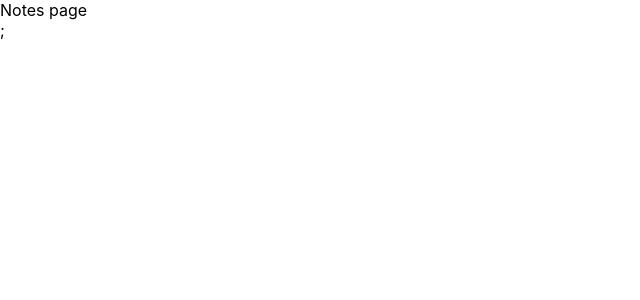
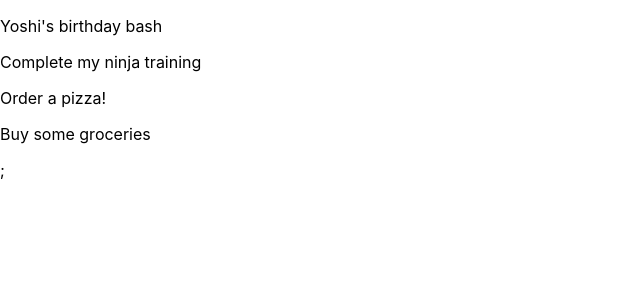
Before and after one commit to davidscarmo/material-ui-tutorial-the-net-ninja, a Next.js app: page /Notes in a window 1280 px wide. Shown: the top 300 px of the page, without its empty margins (0-640 px from the left). Built offline with nearby package versions, Linux system fonts and the light colour scheme; data requests are answered from the project's data file.

Commit message:
armazenamento dos dados do form no json-server

```diff
--- /dev/null
+++ b/data/db.json
@@ -0,0 +1,28 @@
+{
+  "notes": [
+    {
+      "title": "Yoshi's birthday bash",
+      "details": "Lorem Ipsum is simply dummy text of the printing and typesetting industry. Lorem Ipsum has been the industry's standard dummy text ever since the 1500s, when an unknown printer took a galley of type and scrambled it to make a type specimen book.",
+      "category": "reminders",
+      "id": 1
+    },
+    {
+      "title": "Complete my ninja training",
+      "details": "Lorem Ipsum is simply dummy text of the printing and typesetting industry. Lorem Ipsum has been the industry's standard dummy text ever since the 1500s, when an unknown printer took.",
+      "category": "work",
+      "id": 2
+    },
+    {
+      "title": "Order a pizza!",
+      "details": "Lorem Ipsum is simply dummy text of the printing and typesetting industry. Lorem Ipsum has been the industry's standard dummy text ever since the 1500s, when an unknown printer took a galley of type and scrambled it to make a type specimen book.\nLorem Ipsum is simply dummy text of the printing and typesetting industry. Lorem Ipsum has been the industry's standard dummy text ever since the 1500s, when an unknown printer took a galley of type and scrambled it to make a type specimen book.",
+      "category": "todos",
+      "id": 3
+    },
+    {
+      "title": "Buy some groceries",
+      "details": "I need to buy some vegetables, milk and snacks",
+      "category": "todos",
+      "id": 4
+    }
+  ]
+}
--- a/package.json
+++ b/package.json
@@ -5,7 +5,8 @@
     "dev": "next dev",
     "build": "next build",
     "start": "next start",
-    "lint": "next lint"
+    "lint": "next lint",
+    "server": "json-server --watch ./data/db.json --port 8000"
   },
   "dependencies": {
     "@material-ui/core": "^4.12.3",
--- a/src/pages/Notes/index.tsx
+++ b/src/pages/Notes/index.tsx
@@ -1,9 +1,17 @@
-import React from 'react'
+import React, { useEffect, useState } from "react";
 
 export default function Notes() {
+  const [notes, setNotes] = useState([]);
+  useEffect(() => {
+    fetch("http://localhost:8000/notes")
+      .then((res) => res.json())
+      .then((data) => setNotes(data));
+  }, []);
   return (
     <div>
-      Notes page
+      {notes.map((note) => (
+        <p key={note.id}>{note.title}</p>
+      ))}
     </div>
-  )
+  );
 }
```
Also changed, not shown: src/pages/Create/index.tsx (+7 -2 lines).
